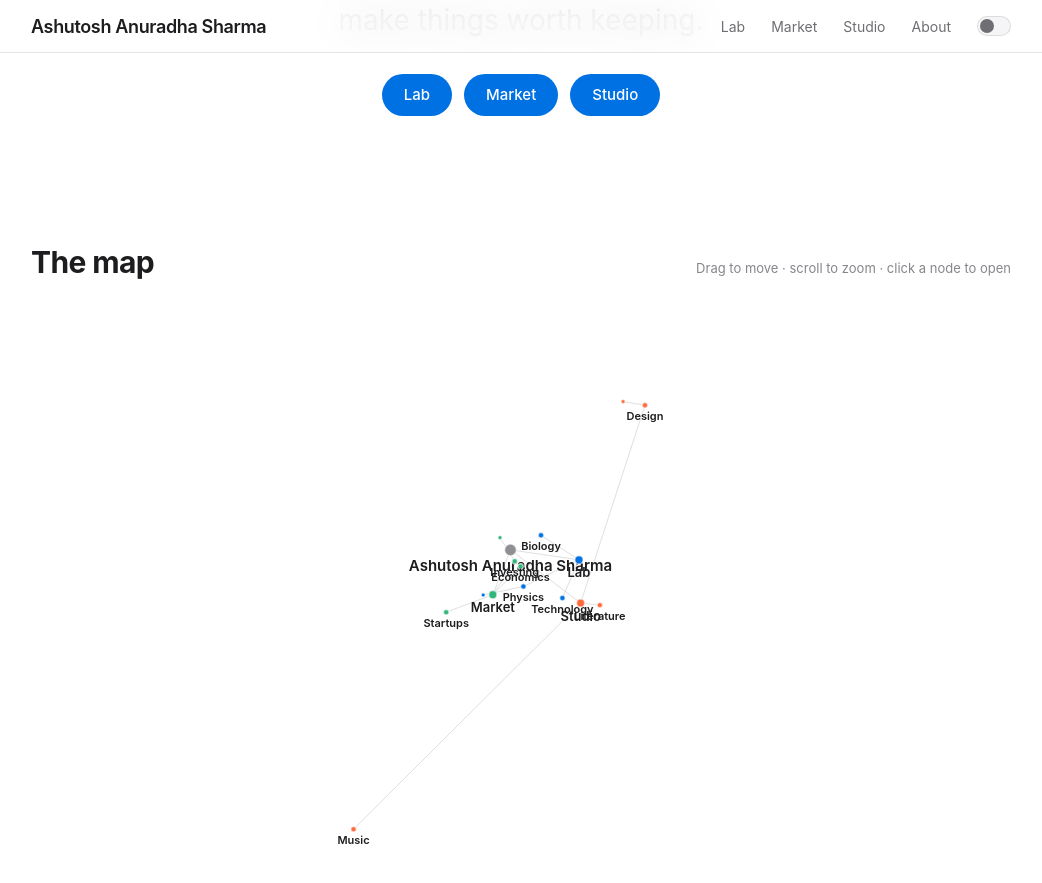
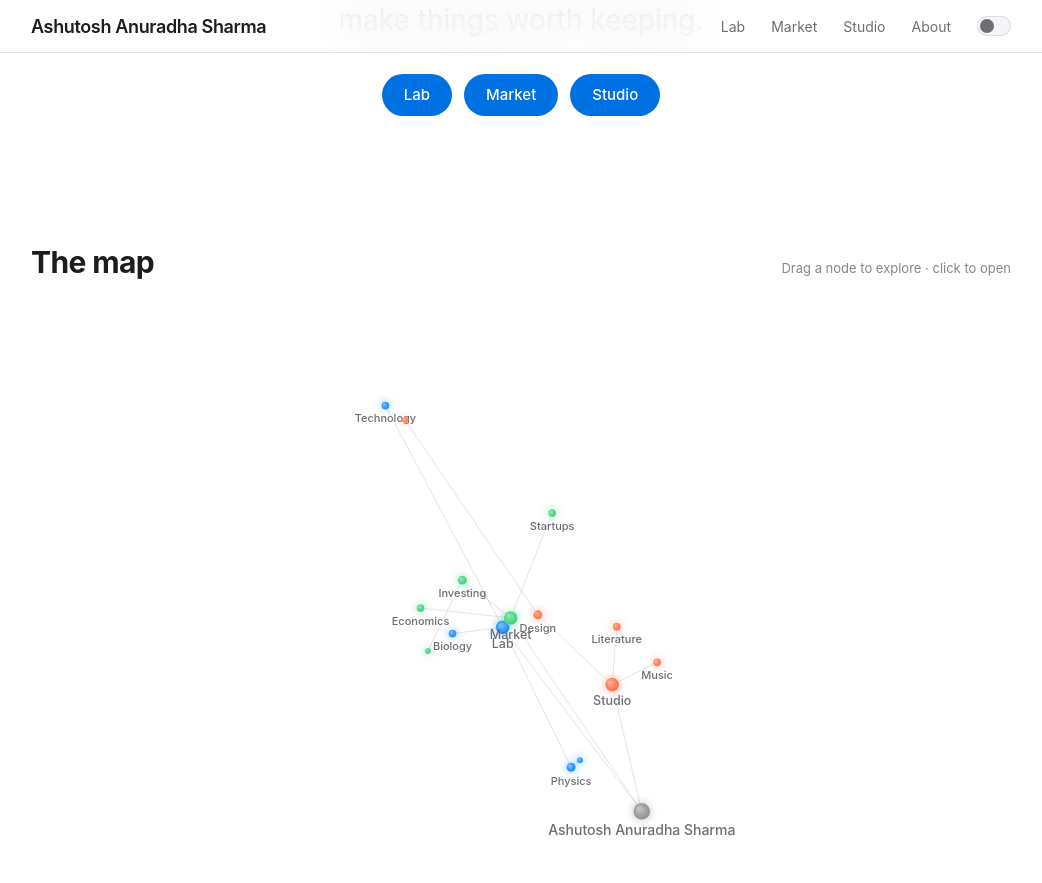
Before and after one commit to rockingsharma007/ashutoshanuradhasharma, a Jekyll site: the page built from index.html, in a window 1280 px wide and 900 px high, scrolled down 417 px. Shown: the top 883 px of the window, without its empty margins (119-1161 px from the left). Built offline with Jekyll 4.4.1, drawn with Linux system fonts in a browser that asks for light colours; some of the changed lines change nothing that is shown.

Commit message:
5th change

```diff
--- a/assets/js/graph.js
+++ b/assets/js/graph.js
@@ -1,7 +1,8 @@
 /* ============================================================
    Obsidian-style live knowledge graph.
    Self-contained canvas force simulation — no dependencies.
-   Reads nodes/links from the #graph-data JSON block.
+   Fixed to fit the stage (no zoom / pan); nodes are soft,
+   glowing orbs sized by their number of connections.
    ============================================================ */
 (function () {
   var stage = document.getElementById('graph-stage');
@@ -19,22 +20,26 @@
   var DPR = Math.max(1, window.devicePixelRatio || 1);
   var W = 0, H = 0;
 
-  // ---- category palette (matches the CSS gradients) ----
+  // ---- category palette (matches the site) ----
   var COLORS = {
     root: '#8e8e93',
-    lab: '#0071e3',     // Lab
-    market: '#30b67a',  // Market
-    studio: '#ff6a3d'   // Studio
+    lab: '#0a84ff',
+    market: '#32d074',
+    studio: '#ff6a3d'
   };
-  function nodeColor(n) {
-    if (n.type === 'root') return COLORS.root;
-    return COLORS[n.cat] || '#0071e3';
+  function nodeColor(n) { return n.type === 'root' ? COLORS.root : (COLORS[n.cat] || '#0a84ff'); }
+
+  // small color helpers for gradient fills / glows
+  function hexToRgb(h) {
+    h = h.replace('#', '');
+    return { r: parseInt(h.slice(0, 2), 16), g: parseInt(h.slice(2, 4), 16), b: parseInt(h.slice(4, 6), 16) };
   }
-  function baseRadius(n) {
-    if (n.type === 'root') return 13;
-    if (n.type === 'category') return 9;
-    if (n.type === 'sub') return 6;
-    return 4.5; // post
+  function rgba(hex, a) { var c = hexToRgb(hex); return 'rgba(' + c.r + ',' + c.g + ',' + c.b + ',' + a + ')'; }
+  function lighten(hex, amt) {
+    var c = hexToRgb(hex);
+    return 'rgb(' + Math.round(c.r + (255 - c.r) * amt) + ',' +
+      Math.round(c.g + (255 - c.g) * amt) + ',' +
+      Math.round(c.b + (255 - c.b) * amt) + ')';
   }
 
   // ---- build node/link objects ----
@@ -42,9 +47,8 @@
   var nodes = data.nodes.map(function (n) {
     var node = {
       id: n.id, label: n.label, type: n.type, cat: n.cat, url: n.url,
-      x: (Math.random() - 0.5) * 300,
-      y: (Math.random() - 0.5) * 300,
-      vx: 0, vy: 0
+      x: (Math.random() - 0.5) * 300, y: (Math.random() - 0.5) * 300,
+      vx: 0, vy: 0, deg: 0
     };
     byId[n.id] = node;
     return node;
@@ -53,89 +57,95 @@
     .map(function (l) { return { source: byId[l.source], target: byId[l.target] }; })
     .filter(function (l) { return l.source && l.target; });
 
-  // adjacency for hover-highlighting
+  // adjacency + degree (Obsidian sizes nodes by connection count)
   var neighbors = {};
   nodes.forEach(function (n) { neighbors[n.id] = {}; });
   links.forEach(function (l) {
     neighbors[l.source.id][l.target.id] = true;
     neighbors[l.target.id][l.source.id] = true;
+    l.source.deg++; l.target.deg++;
   });
 
+  function baseRadius(n) {
+    var base = n.type === 'root' ? 12 : n.type === 'category' ? 8 : n.type === 'sub' ? 6 : 4.5;
+    return base + Math.min(n.deg, 8) * 1.15; // grow with connections
+  }
   function idealLength(l) {
-    // longer springs the deeper we go, so the tree fans out
     if (l.source.type === 'root') return 150;
     if (l.source.type === 'category') return 95;
-    return 62;
+    return 60;
   }
 
-  // ---- view transform (pan + zoom) ----
-  var scale = 1, offsetX = 0, offsetY = 0, fitted = false;
-  function toWorld(px, py) {
-    return { x: (px - offsetX) / scale, y: (py - offsetY) / scale };
-  }
+  // ---- fixed view transform (fit only, no user zoom/pan) ----
+  var scale = 1, offsetX = 0, offsetY = 0;
+  function toWorld(px, py) { return { x: (px - offsetX) / scale, y: (py - offsetY) / scale }; }
 
-  // ---- sizing ----
   function resize() {
     var rect = stage.getBoundingClientRect();
     W = rect.width; H = rect.height;
     canvas.width = W * DPR; canvas.height = H * DPR;
     canvas.style.width = W + 'px'; canvas.style.height = H + 'px';
     ctx.setTransform(DPR, 0, 0, DPR, 0, 0);
-    if (!fitted) { offsetX = W / 2; offsetY = H / 2; }
+    fitToContent();
+  }
+
+  // Fit the circle that circumscribes the layout, so rotation never clips.
+  function fitToContent() {
+    if (!nodes.length) return;
+    var cx = 0, cy = 0, i;
+    for (i = 0; i < nodes.length; i++) { cx += nodes[i].x; cy += nodes[i].y; }
+    cx /= nodes.length; cy /= nodes.length;
+    var R = 1;
+    for (i = 0; i < nodes.length; i++) {
+      var d = Math.hypot(nodes[i].x - cx, nodes[i].y - cy) + baseRadius(nodes[i]);
+      if (d > R) R = d;
+    }
+    var pad = 54;
+    scale = Math.min((W - pad * 2), (H - pad * 2)) / (2 * R);
+    scale = Math.max(0.25, Math.min(scale, 2.2));
+    offsetX = W / 2 - cx * scale;
+    offsetY = H / 2 - cy * scale;
   }
 
   // ---- physics ----
-  var alpha = 1;                 // simulation "temperature"
-  var CHARGE = -1400;            // node repulsion
-  var CENTER = 0.012;            // pull toward origin
-  var DAMP = 0.86;
+  var alpha = 1;
+  var CHARGE = -1400, CENTER = 0.012, DAMP = 0.86;
 
   function tick() {
     if (alpha <= 0.002) return; // fully settled — freeze, no jitter
-    // repulsion (O(n^2) — fine for a personal blog's node count)
-    for (var i = 0; i < nodes.length; i++) {
+    var i, j;
+    for (i = 0; i < nodes.length; i++) {
       var a = nodes[i];
-      for (var j = i + 1; j < nodes.length; j++) {
+      for (j = i + 1; j < nodes.length; j++) {
         var b = nodes[j];
         var dx = a.x - b.x, dy = a.y - b.y;
-        var d2 = dx * dx + dy * dy || 0.01;
-        var d = Math.sqrt(d2);
-        var f = (CHARGE * alpha) / d2;
-        var fx = (dx / d) * f, fy = (dy / d) * f;
-        a.vx += fx; a.vy += fy;
-        b.vx -= fx; b.vy -= fy;
+        var d2 = dx * dx + dy * dy || 0.01, d = Math.sqrt(d2);
+        var f = (CHARGE * alpha) / d2, fx = (dx / d) * f, fy = (dy / d) * f;
+        a.vx += fx; a.vy += fy; b.vx -= fx; b.vy -= fy;
       }
     }
-    // spring links
     for (var k = 0; k < links.length; k++) {
       var l = links[k], L = idealLength(l);
       var ddx = l.target.x - l.source.x, ddy = l.target.y - l.source.y;
       var dist = Math.sqrt(ddx * ddx + ddy * ddy) || 0.01;
-      var force = (dist - L) * 0.06 * alpha;
-      var ux = ddx / dist, uy = ddy / dist;
+      var force = (dist - L) * 0.06 * alpha, ux = ddx / dist, uy = ddy / dist;
       l.source.vx += ux * force; l.source.vy += uy * force;
       l.target.vx -= ux * force; l.target.vy -= uy * force;
     }
-    // centering + integrate
     for (var m = 0; m < nodes.length; m++) {
       var n = nodes[m];
       if (n === dragging) continue;
-      n.vx += -n.x * CENTER * alpha;
-      n.vy += -n.y * CENTER * alpha;
+      n.vx += -n.x * CENTER * alpha; n.vy += -n.y * CENTER * alpha;
       n.vx *= DAMP; n.vy *= DAMP;
       n.x += n.vx; n.y += n.vy;
     }
-    // cool all the way to a fully-formed, frozen layout;
-    // ambient rotation (below) provides the slow motion instead of jitter.
-    if (alpha > 0.002) alpha *= 0.985;
-    else alpha = 0;
+    if (alpha > 0.002) alpha *= 0.985; else alpha = 0;
   }
 
-  // Slow, whole-graph rotation around its centroid — only once settled and
-  // while the visitor isn't interacting, so the shape stays intact and calm.
-  var ROT = 0.0009; // radians per frame (~2 min per revolution)
+  // Slow whole-graph rotation once settled and idle.
+  var ROT = 0.0008;
   function ambient() {
-    if (alpha > 0.05 || dragging || panning || hoverNode) return;
+    if (alpha > 0.05 || dragging || hoverNode) return;
     var cx = 0, cy = 0, i;
     for (i = 0; i < nodes.length; i++) { cx += nodes[i].x; cy += nodes[i].y; }
     cx /= nodes.length; cy /= nodes.length;
@@ -156,16 +166,21 @@
     ctx.translate(offsetX, offsetY);
     ctx.scale(scale, scale);
 
-    var dim = hoverNode ? function (n) {
-      return !(n === hoverNode || neighbors[hoverNode.id][n.id]);
-    } : function () { return false; };
+    var connected = hoverNode ? neighbors[hoverNode.id] : null;
+    function isDim(n) { return hoverNode && !(n === hoverNode || connected[n.id]); }
 
     // links
     for (var i = 0; i < links.length; i++) {
       var l = links[i];
-      var faded = hoverNode && !(l.source === hoverNode || l.target === hoverNode);
-      ctx.strokeStyle = faded ? 'rgba(140,140,150,0.08)' : 'rgba(140,140,150,0.28)';
-      ctx.lineWidth = (faded ? 0.6 : 1) / scale;
+      var hot = hoverNode && (l.source === hoverNode || l.target === hoverNode);
+      var faded = hoverNode && !hot;
+      if (hot) {
+        ctx.strokeStyle = rgba(nodeColor(l.target.type === 'root' ? l.source : l.target), 0.55);
+        ctx.lineWidth = 1.6 / scale;
+      } else {
+        ctx.strokeStyle = faded ? rgba('#8a8a90', 0.06) : rgba('#8a8a90', 0.22);
+        ctx.lineWidth = 1 / scale;
+      }
       ctx.beginPath();
       ctx.moveTo(l.source.x, l.source.y);
       ctx.lineTo(l.target.x, l.target.y);
@@ -176,166 +191,114 @@
     for (var j = 0; j < nodes.length; j++) {
       var n = nodes[j];
       var r = baseRadius(n);
-      var faint = dim(n);
-      var isHot = n === hoverNode;
-      ctx.globalAlpha = faint ? 0.25 : 1;
+      var col = nodeColor(n);
+      var dim = isDim(n);
+      var hot = n === hoverNode || (connected && connected[n.id]);
+      ctx.globalAlpha = dim ? 0.22 : 1;
 
-      if (isHot) {
-        ctx.beginPath();
-        ctx.arc(n.x, n.y, r + 5 / scale, 0, Math.PI * 2);
-        ctx.fillStyle = nodeColor(n) + '33';
-        ctx.fill();
-      }
+      // soft glow
+      ctx.shadowColor = rgba(col, dim ? 0 : 0.55);
+      ctx.shadowBlur = (n === hoverNode ? 26 : hot ? 16 : 9) / 1;
 
+      // radial-gradient fill for an orb-like look
+      var g = ctx.createRadialGradient(
+        n.x - r * 0.35, n.y - r * 0.35, r * 0.15, n.x, n.y, r
+      );
+      g.addColorStop(0, lighten(col, 0.45));
+      g.addColorStop(1, col);
       ctx.beginPath();
       ctx.arc(n.x, n.y, r, 0, Math.PI * 2);
-      ctx.fillStyle = nodeColor(n);
+      ctx.fillStyle = g;
       ctx.fill();
-      ctx.lineWidth = 1.5 / scale;
-      ctx.strokeStyle = 'rgba(255,255,255,0.55)';
+      ctx.shadowBlur = 0;
+
+      // faint rim
+      ctx.lineWidth = 1 / scale;
+      ctx.strokeStyle = rgba('#ffffff', 0.22);
       ctx.stroke();
 
-      // labels: always for structural nodes; posts only when zoomed in or hovered
-      var showLabel = n.type !== 'post' || scale > 1.35 || isHot ||
-        (hoverNode && neighbors[hoverNode.id][n.id]);
-      if (showLabel && !faint) {
-        var fs = (n.type === 'root' ? 15 : n.type === 'category' ? 13 : 11) / scale;
-        ctx.font = '600 ' + fs + 'px -apple-system, BlinkMacSystemFont, "Segoe UI", sans-serif';
+      // labels
+      var showLabel = n.type !== 'post' || n === hoverNode || (connected && connected[n.id]);
+      if (showLabel && !dim) {
+        var fs = (n.type === 'root' ? 14 : n.type === 'category' ? 12.5 : 11) / scale;
+        ctx.font = '500 ' + fs + 'px -apple-system, BlinkMacSystemFont, "Segoe UI", sans-serif';
         ctx.textAlign = 'center';
         ctx.textBaseline = 'top';
-        ctx.fillStyle = getComputedStyle(document.body).getPropertyValue('--text') || '#1d1d1f';
-        var text = n.label.length > 34 ? n.label.slice(0, 32) + '…' : n.label;
-        ctx.fillText(text, n.x, n.y + r + 3 / scale);
+        ctx.fillStyle = (getComputedStyle(document.body).getPropertyValue('--text-soft') || '#6e6e73').trim();
+        var text = n.label.length > 32 ? n.label.slice(0, 30) + '…' : n.label;
+        ctx.fillText(text, n.x, n.y + r + 4 / scale);
       }
     }
     ctx.globalAlpha = 1;
     ctx.restore();
   }
 
-  function frame() {
-    tick();
-    ambient();
-    draw();
-    requestAnimationFrame(frame);
-  }
-
-  // ---- fit view to content once things settle a bit ----
-  function fitToContent() {
-    if (nodes.length === 0) return;
-    var minX = Infinity, minY = Infinity, maxX = -Infinity, maxY = -Infinity;
-    nodes.forEach(function (n) {
-      minX = Math.min(minX, n.x); maxX = Math.max(maxX, n.x);
-      minY = Math.min(minY, n.y); maxY = Math.max(maxY, n.y);
-    });
-    var pad = 70;
-    var gw = (maxX - minX) || 1, gh = (maxY - minY) || 1;
-    var s = Math.min((W - pad * 2) / gw, (H - pad * 2) / gh, 1.6);
-    scale = Math.max(0.4, s);
-    offsetX = W / 2 - ((minX + maxX) / 2) * scale;
-    offsetY = H / 2 - ((minY + maxY) / 2) * scale;
-    fitted = true;
-  }
+  function frame() { tick(); ambient(); draw(); requestAnimationFrame(frame); }
 
   // ---- picking ----
   function nodeAt(px, py) {
     var w = toWorld(px, py);
     for (var i = nodes.length - 1; i >= 0; i--) {
-      var n = nodes[i];
-      var r = baseRadius(n) + 4;
+      var n = nodes[i], r = baseRadius(n) + 5;
       var dx = n.x - w.x, dy = n.y - w.y;
       if (dx * dx + dy * dy <= r * r) return n;
     }
     return null;
   }
 
-  // ---- interaction ----
-  var dragging = null, panning = false;
-  var last = { x: 0, y: 0 };
-  var downAt = null, moved = 0;
+  // ---- interaction (drag + hover + click; no zoom/pan) ----
+  var dragging = null, downAt = null, moved = 0, last = { x: 0, y: 0 };
 
   function pointerPos(e) {
     var rect = canvas.getBoundingClientRect();
     var t = e.touches ? e.touches[0] : e;
     return { x: t.clientX - rect.left, y: t.clientY - rect.top };
   }
-
   function onDown(e) {
     var p = pointerPos(e);
     downAt = p; moved = 0; last = p;
     var hit = nodeAt(p.x, p.y);
     if (hit) { dragging = hit; alpha = Math.max(alpha, 0.5); }
-    else { panning = true; }
   }
-
   function onMove(e) {
     var p = pointerPos(e);
     if (dragging) {
       var w = toWorld(p.x, p.y);
-      dragging.x = w.x; dragging.y = w.y;
-      dragging.vx = 0; dragging.vy = 0;
-      alpha = Math.max(alpha, 0.3); // let neighbors relax around the drag
-      moved += Math.abs(p.x - last.x) + Math.abs(p.y - last.y);
-    } else if (panning) {
-      offsetX += p.x - last.x; offsetY += p.y - last.y;
+      dragging.x = w.x; dragging.y = w.y; dragging.vx = 0; dragging.vy = 0;
+      alpha = Math.max(alpha, 0.3);
       moved += Math.abs(p.x - last.x) + Math.abs(p.y - last.y);
     } else {
       var hit = nodeAt(p.x, p.y);
       hoverNode = hit;
-      canvas.style.cursor = hit ? 'pointer' : 'grab';
+      canvas.style.cursor = hit ? 'pointer' : 'default';
       if (hit) {
-        tip.hidden = false;
-        tip.textContent = hit.label;
-        tip.style.left = p.x + 'px';
-        tip.style.top = (p.y - 12) + 'px';
-      } else {
-        tip.hidden = true;
-      }
+        tip.hidden = false; tip.textContent = hit.label;
+        tip.style.left = p.x + 'px'; tip.style.top = (p.y - 12) + 'px';
+      } else { tip.hidden = true; }
     }
     last = p;
   }
-
-  function onUp(e) {
-    // a click (not a drag) on a node navigates
-    if (dragging && moved < 6 && dragging.url) {
-      window.location.href = dragging.url;
-    } else if (!dragging && !panning && downAt) {
+  function onUp() {
+    if (dragging && moved < 6 && dragging.url) window.location.href = dragging.url;
+    else if (!dragging && downAt) {
       var hit = nodeAt(downAt.x, downAt.y);
       if (hit && hit.url && moved < 6) window.location.href = hit.url;
     }
-    dragging = null; panning = false; downAt = null;
-    canvas.style.cursor = 'grab';
-  }
-
-  function onWheel(e) {
-    e.preventDefault();
-    var p = pointerPos(e);
-    var factor = Math.pow(1.0015, -e.deltaY);
-    var newScale = Math.min(4, Math.max(0.3, scale * factor));
-    // zoom toward cursor
-    var w = toWorld(p.x, p.y);
-    scale = newScale;
-    offsetX = p.x - w.x * scale;
-    offsetY = p.y - w.y * scale;
+    dragging = null; downAt = null; canvas.style.cursor = 'default';
   }
 
   canvas.addEventListener('mousedown', onDown);
   window.addEventListener('mousemove', onMove);
   window.addEventListener('mouseup', onUp);
-  canvas.addEventListener('wheel', onWheel, { passive: false });
   canvas.addEventListener('mouseleave', function () { tip.hidden = true; hoverNode = null; });
-
-  // touch
   canvas.addEventListener('touchstart', function (e) { onDown(e); }, { passive: true });
   canvas.addEventListener('touchmove', function (e) { onMove(e); e.preventDefault(); }, { passive: false });
   canvas.addEventListener('touchend', onUp);
-
-  window.addEventListener('resize', function () { fitted = false; resize(); });
+  window.addEventListener('resize', resize);
 
   // ---- boot ----
   resize();
-  // fully settle the layout off-screen so it appears already formed (no jitter)
-  for (var s = 0; s < 500; s++) tick();
+  for (var s = 0; s < 500; s++) tick();  // settle off-screen
   fitToContent();
-  canvas.style.cursor = 'grab';
   frame();
 })();
--- a/index.html
+++ b/index.html
@@ -18,7 +18,7 @@ layout: default
   <div class="wrap">
     <div class="section-head">
       <h2>The map</h2>
-      <span class="graph-hint">Drag to move · scroll to zoom · click a node to open</span>
+      <span class="graph-hint">Drag a node to explore · click to open</span>
     </div>
   </div>
   <div class="graph-stage" id="graph-stage">
```
